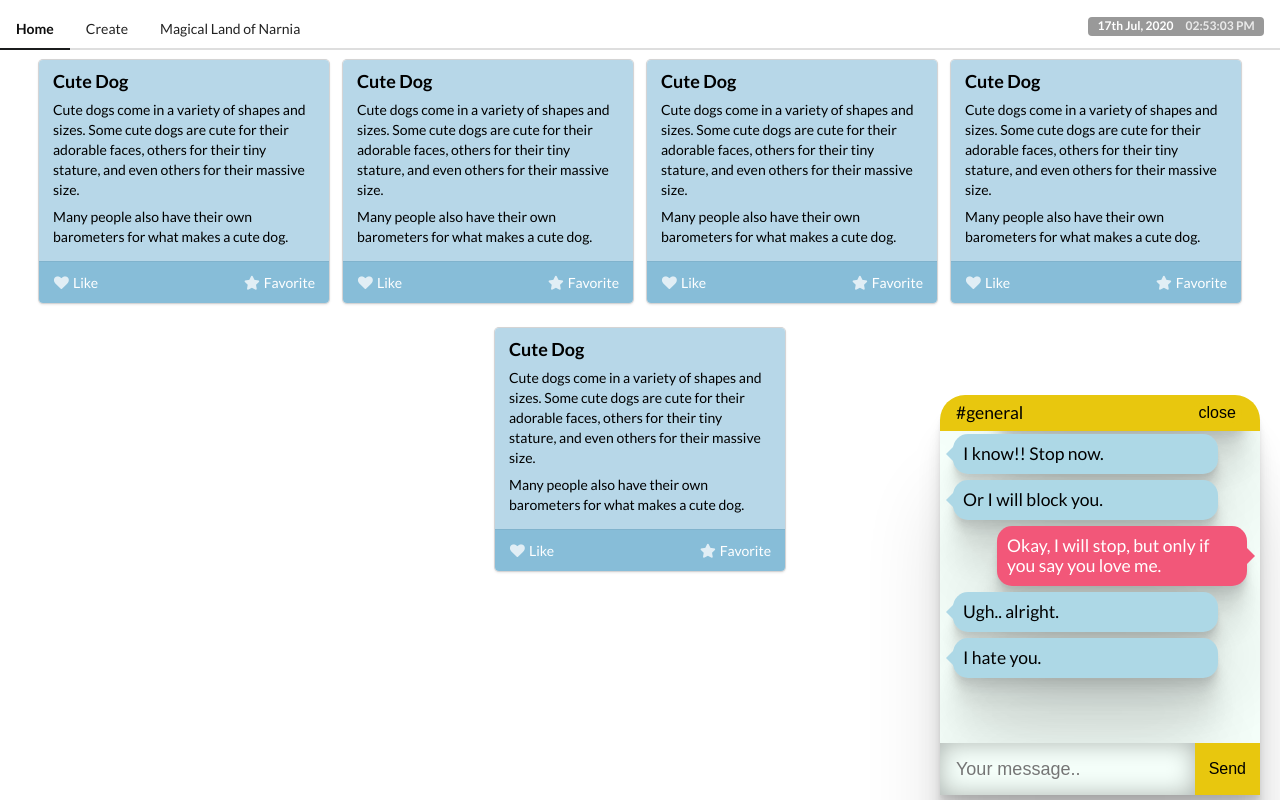
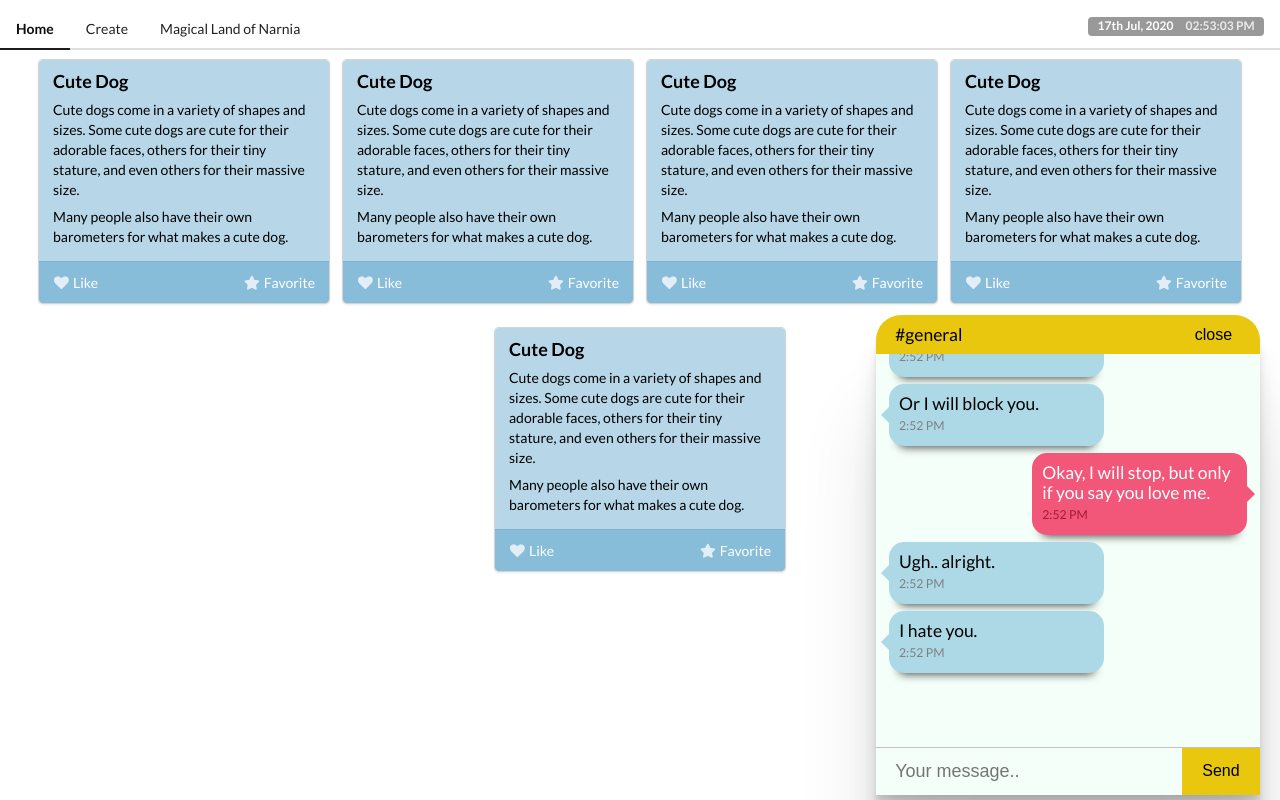
Before and after one commit to ShaminAsfaq/shamin-lives, a React app: page / in a window 1280 px wide. Built offline with nearby package versions, Linux system fonts and the light colour scheme.

Commit message:
Timestamp added with each message.

```diff
--- a/src/chat/Chat.js
+++ b/src/chat/Chat.js
@@ -1,7 +1,8 @@
 import React, { useState, useEffect } from 'react';
 import Message from './Message';
 import MessageList from './MessageList';
-import ScrollToBottom from 'react-scroll-to-bottom';
+
+import ReactDOMServer from 'react-dom/server';
 
 import '../styles/components/Chat.css';
 
@@ -122,19 +123,13 @@ const Chat = () => {
              * Instead, adding new child to the MessageList div when sent.
              */
             let list = document.getElementsByClassName('message-list-div')[0];
-            let node =
-                `<div class='single-message-div'>
-                    <div class='single-message-inner-div-client'>
-                        <div>${text}</div>
-                    </div>
-                </div>`
-            ;
-
+            let node = <Message user={'client'} message={text}/>;
+            node = ReactDOMServer.renderToStaticMarkup(node);
             var div = document.createElement('div');
             div.innerHTML = node.trim();
             node = div.firstChild;
+            list.appendChild(node);
 
-            list.appendChild(node);
             scrollDownToLatest();
         }
 
@@ -156,7 +151,7 @@ const Chat = () => {
     }
 
     return(
-        <div style={{display: 'flex', flexWrap: 'wrap'}}>
+        <div className='chat-one-above-all'>
             {
                 visible &&
                 <div className='chat-window'>
--- a/src/chat/Message.js
+++ b/src/chat/Message.js
@@ -2,19 +2,34 @@ import React from 'react';
 import '../styles/components/Message.css';
 
 const Message = ({user, message}) => {
+    /**
+     * Getting 12 HOURS format time in JavaScript.
+     * From StackOverflow answer: https://stackoverflow.com/a/36822046/5554993
+     */
+    let timeStamp = new Date();
+    timeStamp = timeStamp.toLocaleString('en-US', { hour: 'numeric', minute: 'numeric', hour12: true });
+
     return(
         <div className='single-message-div'>
             {
                 user==='client' &&
-                <div className='single-message-inner-div-client'>
-                    <div>{message}</div>
+                <div>
+                    <div className='single-message-inner-div-client'>
+                        <div>
+                            {message}
+                            <div className='single-message-inner-div-client-sub-text'>{timeStamp}</div>
+                        </div>
+                    </div>
                 </div>
             }
 
             {
                 user==='server' &&
                 <div className='single-message-inner-div-server'>
-                    <div>{message}</div>
+                    <div>
+                        {message}
+                        <div className='single-message-inner-div-server-sub-text'>{timeStamp}</div>
+                    </div>
                 </div>
             }
         </div>
--- a/src/styles/components/Chat.css
+++ b/src/styles/components/Chat.css
@@ -1,8 +1,14 @@
+.chat-one-above-all {
+    /* display: flex;
+    flex-wrap: wrap; */
+    width: 500px;
+}
+
 .chat-window {
     /* float: right; */
     position:fixed;
-    height: 50%;
-    width: 25%;
+    height: 60%;
+    width: 30%;
     right: 20px;
     /* left: 20px; */
 	bottom: 5px;
@@ -35,17 +41,11 @@
 .chat-box-head {
     min-height: 10%;
 
-
     background-color: #e8c70e;
-    /* background-color: black; */
     padding: 2.5% 1% 2.5% 5%;
-    /* padding: 2.5%; */
-    /* text-align: center; */
-    /* font-weight: bold; */
     color: black;
     font-size: 1.25rem;
     border-radius: 25px 25px 0px 0px;
-
 }
 
 .close-button {
@@ -63,15 +63,7 @@
 
 .message-list-div {
     min-height: 60%;
-
-
-    top: 5%;
-    right: 3%;
-    left: 3%;
-    height: 80%;
-    /* position: absolute; */
-    /* border-radius: 25px; */
-
+    height: 85%;
 
     /* ScrollBar Starts */
     /* Originally from: https://stackoverflow.com/a/16671476/5554993 */
@@ -82,14 +74,12 @@
     padding-right: 13px;
     padding-left: 13px;
     /* So the width will be 100% + 17px */
-    box-sizing: content-box;
+    /* box-sizing: content-box; */
 
     /* ScrollBar Ends */
 
 
-
     /* Meant to break long words and spaces */
-
     /* overflow-wrap: break-word; */
     /* word-wrap: break-word; */
     /* word-break: break-all; */
@@ -102,7 +92,7 @@
 
 
     /* margin-top: 80% !important; */
-    height: 13%;
+    height: 5%;
     position: absolute !important;
     bottom: 0px !important;
     left: 0px;
@@ -119,13 +109,13 @@
     width: 100%;
     resize: none;
     outline: none;
-    padding: 5% 0px 0px 5%;
+    padding: 3.5% 0px 0px 5%;
 
+    border-top: 1px solid #c9bdbd !important;
 
-
-    -webkit-box-shadow: inset 0px 0px 30px 0px rgba(0,0,0,0.3);
+    /* -webkit-box-shadow: inset 0px 0px 30px 0px rgba(0,0,0,0.3);
     -moz-box-shadow: inset 0px 0px 30px 0px rgba(0,0,0,0.3);
-    box-shadow: inset 0px 0px 25px 0px rgba(0,0,0,0.3);
+    box-shadow: inset 0px 0px 25px 0px rgba(0,0,0,0.3); */
 }
 
 .send-button {
@@ -137,6 +127,7 @@
     width: 25%;
 
     overflow-wrap: break-word;
+    border-top: 1px solid #c9bdbd;
 }
 
 .send-button:hover {
--- a/src/styles/components/Message.css
+++ b/src/styles/components/Message.css
@@ -2,15 +2,48 @@
 	cursor: pointer;
 }
 
-.single-message-div > div > div::selection {
-	background-color: #aaa;
+.single-message-inner-div-client > div::selection {
+	background-color: #d64b69;
     color: white;
+}
+
+.single-message-inner-div-server > div::selection {
+	background-color: #42bfe9;
+    color: black;
 }
 
 /* Message from client, LEFT ARROW */
 
+.single-message-inner-div-client-sub-text {
+	font-size: 0.7em;
+	position: relative;
+	color: gray;
+	margin-top: 1%;
+
+	/* Making the time tag unselectable  */
+	-moz-user-select: -moz-none;
+    -khtml-user-select: none;
+    -webkit-user-select: none;
+    -o-user-select: none;
+    user-select: none;
+}
+
+.single-message-inner-div-server-sub-text {
+	font-size: 0.7em;
+	position: relative;
+	color: #a01c39;
+	margin-top: 1%;
+
+	/* Making the time tag unselectable */
+	-moz-user-select: -moz-none;
+    -khtml-user-select: none;
+    -webkit-user-select: none;
+    -o-user-select: none;
+    user-select: none;
+}
+
 .single-message-inner-div-client {
-    margin-right: 10%;
+    margin-right: 40%;
 	position: relative;
 	background: #add8e6;
     /* border: 2px solid rgb(245, 245, 245); */
@@ -21,15 +54,18 @@
     /* Making the borders round */
 	border-radius: 15px;
 
-	box-shadow:
+	/* box-shadow:
     0 2.8px 2.2px rgba(0, 0, 0, 0.034),
     0 6.7px 5.3px rgba(0, 0, 0, 0.048),
     0 12.5px 10px rgba(0, 0, 0, 0.06),
     0 22.3px 17.9px rgba(0, 0, 0, 0.072),
     0 41.8px 33.4px rgba(0, 0, 0, 0.086),
-	0 100px 80px rgba(0, 0, 0, 0.12)
+	0 100px 80px rgba(0, 0, 0, 0.12) */
 
-
+	/* Dropshadow */
+	-webkit-box-shadow: 0px 11px 10px -10px rgba(0,0,0,0.75);
+	-moz-box-shadow: 0px 11px 10px -10px rgba(0,0,0,0.75);
+	box-shadow: 0px 11px 10px -10px rgba(0,0,0,0.75);
 }
 
 .single-message-inner-div-client:after, .single-message-inner-div-client:before {
@@ -59,7 +95,7 @@
 /* Message from server, RIGHT ARROW */
 
 .single-message-inner-div-server {
-    margin-left: 15%;
+    margin-left: 40%;
 	position: relative;
 	background: #f25779;
     /* border: 2px solid rgb(245, 245, 245); */
@@ -70,13 +106,18 @@
     /* Making the borders round */
 	border-radius: 15px;
 
-	box-shadow:
+	/* box-shadow:
     0 2.8px 2.2px rgba(0, 0, 0, 0.034),
     0 6.7px 5.3px rgba(0, 0, 0, 0.048),
     0 12.5px 10px rgba(0, 0, 0, 0.06),
     0 22.3px 17.9px rgba(0, 0, 0, 0.072),
     0 41.8px 33.4px rgba(0, 0, 0, 0.086),
-	0 100px 80px rgba(0, 0, 0, 0.12)
+	0 100px 80px rgba(0, 0, 0, 0.12) */
+
+	/* Dropshadow */
+	-webkit-box-shadow: 0px 11px 10px -10px rgba(0,0,0,0.75);
+	-moz-box-shadow: 0px 11px 10px -10px rgba(0,0,0,0.75);
+	box-shadow: 0px 11px 10px -10px rgba(0,0,0,0.75);
 }
 
 .single-message-inner-div-server:after, .single-message-inner-div-server:before {
@@ -116,19 +157,28 @@
 
 
 .single-message-inner-div-server:hover {
-	background: #eb4b6e;
+	/* background: #eb4b6e; */
+
+	/* Dropshadow */
+	/* -webkit-box-shadow: 0px 11px 15px -6px rgba(0,0,0,0.75);
+	-moz-box-shadow: 0px 11px 15px -6px rgba(0,0,0,0.75);
+	box-shadow: 0px 11px 15px -6px rgba(0,0,0,0.75); */
 }
 
 .single-message-inner-div-server:hover:after {
-	border-left-color: #eb4b6e;
+	/* border-left-color: #eb4b6e; */
 }
 
 
+.single-message-inner-div-client:hover {
+	/* background: #9ecad9; */
 
-.single-message-inner-div-client:hover {
-	background: #9ecad9;
+	/* Dropshadow */
+	/* -webkit-box-shadow: 0px 11px 15px -6px rgba(0,0,0,0.75);
+	-moz-box-shadow: 0px 11px 15px -6px rgba(0,0,0,0.75);
+	box-shadow: 0px 11px 15px -6px rgba(0,0,0,0.75); */
 }
 
 .single-message-inner-div-client:hover:after {
-	border-right-color: #9ecad9;
+	/* border-right-color: #9ecad9; */
 }
```
